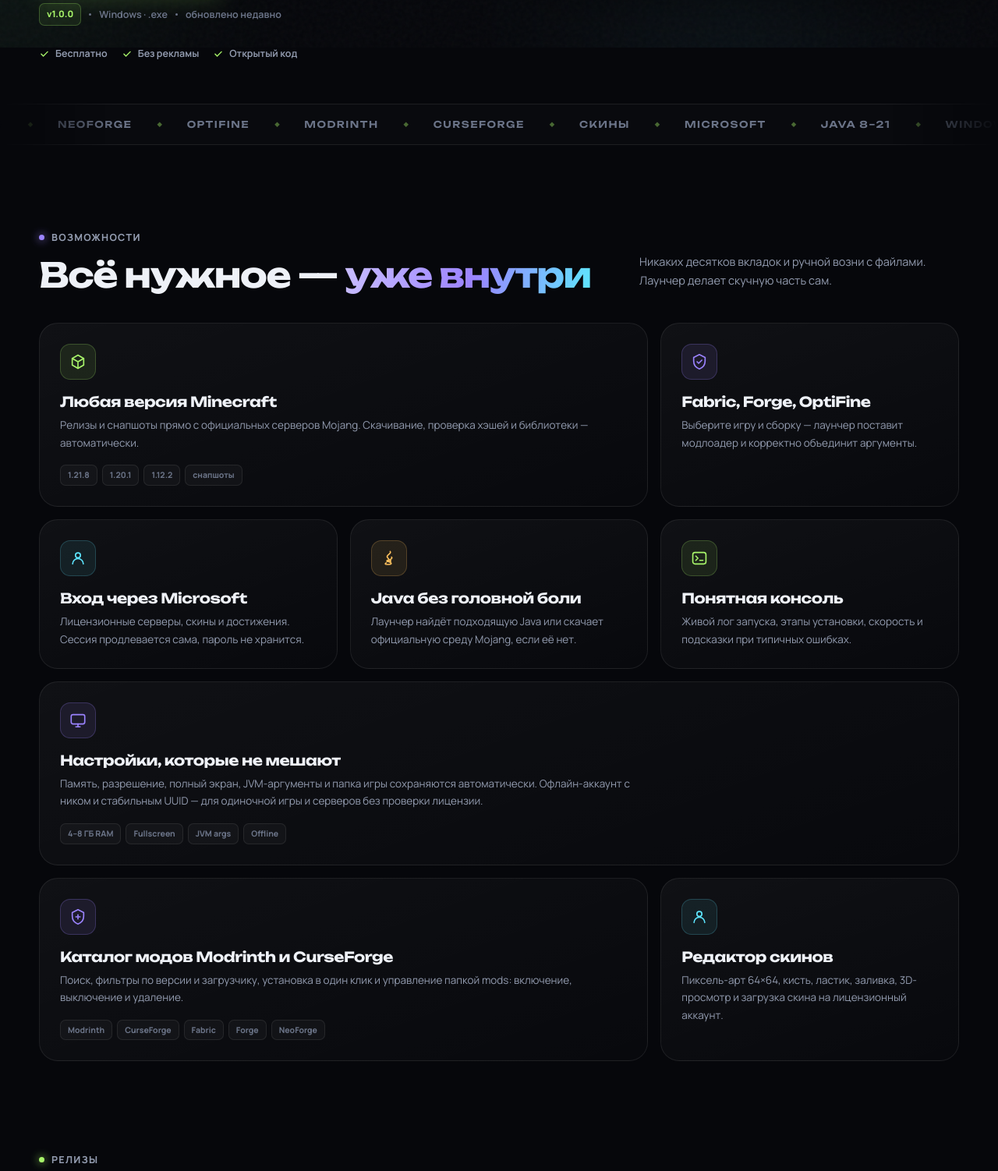
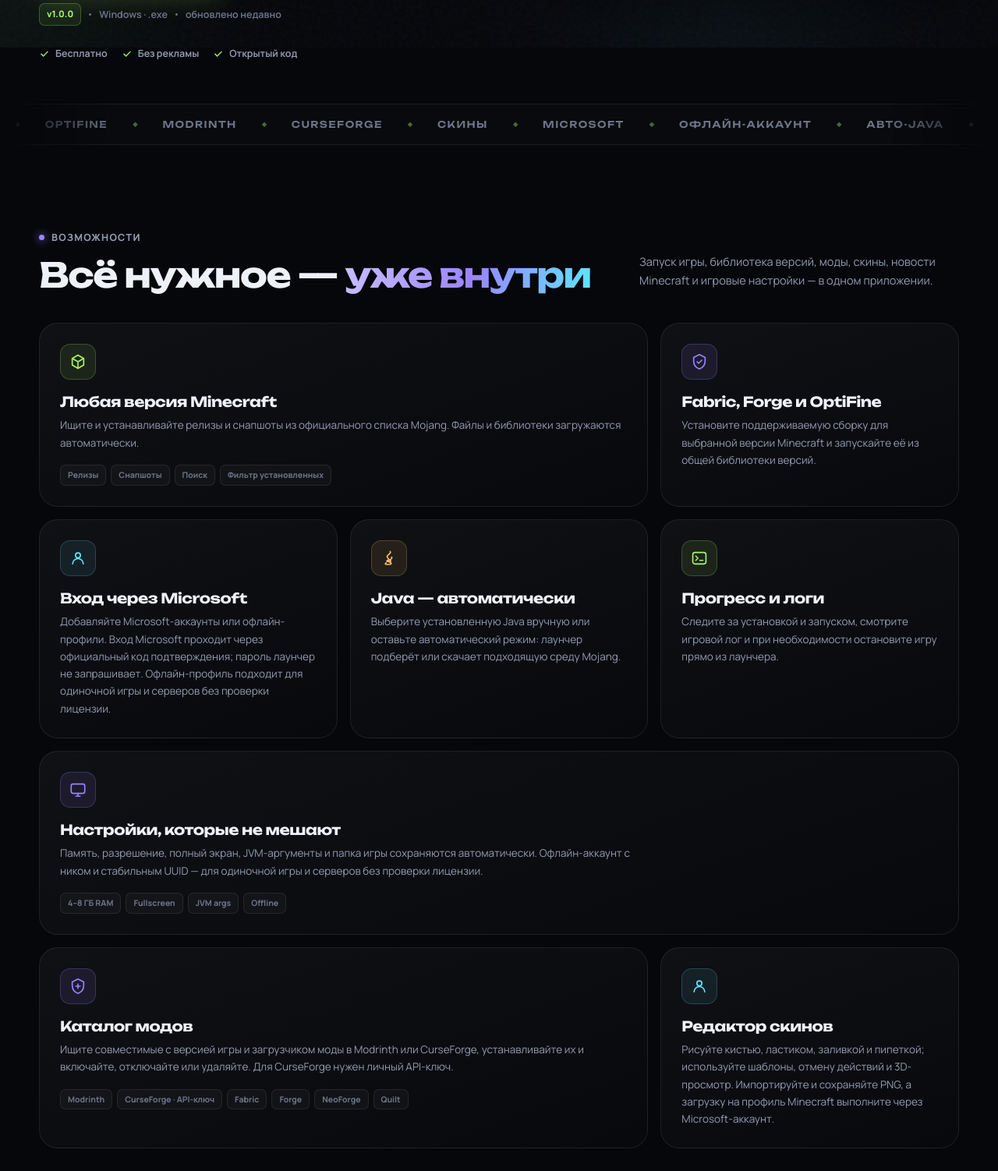
Before and after one commit to Hazik8/YLaYncher, an Electron app: page site/index.html in a window 1280 px wide. Shown: the part 739-2241 px from the top of the page at 78% size. Drawn offline with Linux system fonts and the light colour scheme; no server answers.

Commit message:
Update landing page for current launcher features

```diff
--- a/site/index.html
+++ b/site/index.html
@@ -4,11 +4,11 @@
   <meta charset="UTF-8" />
   <meta name="viewport" content="width=device-width, initial-scale=1" />
   <title>Y LaYncher — лаунчер Minecraft Java Edition</title>
-  <meta name="description" content="Y LaYncher — красивый и быстрый лаунчер Minecraft: Java Edition. Любые версии, Fabric, Forge, NeoForge, OptiFine, каталог модов Modrinth и CurseForge, редактор скинов, вход через Microsoft и автоматическая Java. Бесплатно для Windows." />
+  <meta name="description" content="Y LaYncher — лаунчер Minecraft: Java Edition для Windows. Устанавливайте vanilla, Fabric, Forge и OptiFine, ищите моды в Modrinth и CurseForge, редактируйте скины и управляйте игровыми настройками." />
   <meta name="theme-color" content="#06070b" />
   <meta property="og:type" content="website" />
   <meta property="og:title" content="Y LaYncher — лаунчер Minecraft Java Edition" />
-  <meta property="og:description" content="Любые версии Minecraft, Fabric, Forge и OptiFine. Вход через Microsoft, автоматическая Java и тёмный стеклянный интерфейс." />
+  <meta property="og:description" content="Vanilla, Fabric, Forge и OptiFine; каталог модов; редактор скинов; Microsoft и офлайн-аккаунты; автоматическая Java и гибкие настройки." />
   <meta property="og:image" content="assets/icon.png" />
   <link rel="icon" type="image/png" href="assets/icon.png" />
   <link rel="apple-touch-icon" href="assets/icon.png" />
@@ -101,9 +101,9 @@
         <p class="eyebrow"><span class="live-dot"></span> Minecraft Java Edition · Windows 10/11</p>
         <h1>Лаунчер, который<br /><span class="grad-text">просто работает.</span></h1>
         <p class="lead">
-          Y LaYncher ставит любые версии Minecraft, Fabric, Forge и OptiFine, сам находит Java
-           ищет моды в Modrinth и CurseForge, редактирует и загружает скины,
-           и держит ваши миры в порядке. Без лишних кнопок и сложных настроек.
+          Устанавливайте vanilla-версии Minecraft, Fabric, Forge и OptiFine. Ищите моды,
+          управляйте аккаунтами и настройками, рисуйте скины с 3D-просмотром —
+          всё в одном лаунчере с автоматической установкой подходящей Java.
         </p>
 
         <div class="hero-actions">
@@ -213,8 +213,8 @@
     <!-- ================= MARQUEE ================= -->
     <div class="marquee" aria-hidden="true">
       <div class="marquee-track">
-        <span>Vanilla</span><b>◆</b><span>Fabric</span><b>◆</b><span>Forge</span><b>◆</b><span>NeoForge</span><b>◆</b><span>OptiFine</span><b>◆</b><span>Modrinth</span><b>◆</b><span>CurseForge</span><b>◆</b><span>Скины</span><b>◆</b><span>Microsoft</span><b>◆</b><span>Java 8–21</span><b>◆</b><span>Windows 10/11</span><b>◆</b>
-        <span>Vanilla</span><b>◆</b><span>Fabric</span><b>◆</b><span>Forge</span><b>◆</b><span>NeoForge</span><b>◆</b><span>OptiFine</span><b>◆</b><span>Modrinth</span><b>◆</b><span>CurseForge</span><b>◆</b><span>Скины</span><b>◆</b><span>Microsoft</span><b>◆</b><span>Java 8–21</span><b>◆</b><span>Windows 10/11</span><b>◆</b>
+        <span>Vanilla</span><b>◆</b><span>Fabric</span><b>◆</b><span>Forge</span><b>◆</b><span>OptiFine</span><b>◆</b><span>Modrinth</span><b>◆</b><span>CurseForge</span><b>◆</b><span>Скины</span><b>◆</b><span>Microsoft</span><b>◆</b><span>Офлайн-аккаунт</span><b>◆</b><span>Авто-Java</span><b>◆</b><span>Windows 10/11</span><b>◆</b>
+        <span>Vanilla</span><b>◆</b><span>Fabric</span><b>◆</b><span>Forge</span><b>◆</b><span>OptiFine</span><b>◆</b><span>Modrinth</span><b>◆</b><span>CurseForge</span><b>◆</b><span>Скины</span><b>◆</b><span>Microsoft</span><b>◆</b><span>Офлайн-аккаунт</span><b>◆</b><span>Авто-Java</span><b>◆</b><span>Windows 10/11</span><b>◆</b>
       </div>
     </div>
 
@@ -225,39 +225,39 @@
           <p class="eyebrow"><span class="live-dot violet"></span> Возможности</p>
           <h2>Всё нужное — <span class="grad-text-violet">уже внутри</span></h2>
         </div>
-        <p class="section-sub">Никаких десятков вкладок и ручной возни с файлами. Лаунчер делает скучную часть сам.</p>
+        <p class="section-sub">Запуск игры, библиотека версий, моды, скины, новости Minecraft и игровые настройки — в одном приложении.</p>
       </div>
 
       <div class="feature-grid">
         <article class="feature-card feature-wide">
           <div class="feature-icon lime"><svg><use href="#i-cube"/></svg></div>
           <h3>Любая версия Minecraft</h3>
-          <p>Релизы и снапшоты прямо с официальных серверов Mojang. Скачивание, проверка хэшей и библиотеки — автоматически.</p>
-          <div class="feature-chips"><span>1.21.8</span><span>1.20.1</span><span>1.12.2</span><span>снапшоты</span></div>
+          <p>Ищите и устанавливайте релизы и снапшоты из официального списка Mojang. Файлы и библиотеки загружаются автоматически.</p>
+          <div class="feature-chips"><span>Релизы</span><span>Снапшоты</span><span>Поиск</span><span>Фильтр установленных</span></div>
         </article>
 
         <article class="feature-card">
           <div class="feature-icon violet"><svg><use href="#i-shield"/></svg></div>
-          <h3>Fabric, Forge, OptiFine</h3>
-          <p>Выберите игру и сборку — лаунчер поставит модлоадер и корректно объединит аргументы.</p>
+          <h3>Fabric, Forge и OptiFine</h3>
+          <p>Установите поддерживаемую сборку для выбранной версии Minecraft и запускайте её из общей библиотеки версий.</p>
         </article>
 
         <article class="feature-card">
           <div class="feature-icon cyan"><svg><use href="#i-user"/></svg></div>
           <h3>Вход через Microsoft</h3>
-          <p>Лицензионные серверы, скины и достижения. Сессия продлевается сама, пароль не хранится.</p>
+          <p>Добавляйте Microsoft-аккаунты или офлайн-профили. Вход Microsoft проходит через официальный код подтверждения; пароль лаунчер не запрашивает. Офлайн-профиль подходит для одиночной игры и серверов без проверки лицензии.</p>
         </article>
 
         <article class="feature-card">
           <div class="feature-icon amber"><svg><use href="#i-java"/></svg></div>
-          <h3>Java без головной боли</h3>
-          <p>Лаунчер найдёт подходящую Java или скачает официальную среду Mojang, если её нет.</p>
+          <h3>Java — автоматически</h3>
+          <p>Выберите установленную Java вручную или оставьте автоматический режим: лаунчер подберёт или скачает подходящую среду Mojang.</p>
         </article>
 
         <article class="feature-card">
           <div class="feature-icon lime"><svg><use href="#i-terminal"/></svg></div>
-          <h3>Понятная консоль</h3>
-          <p>Живой лог запуска, этапы установки, скорость и подсказки при типичных ошибках.</p>
+          <h3>Прогресс и логи</h3>
+          <p>Следите за установкой и запуском, смотрите игровой лог и при необходимости остановите игру прямо из лаунчера.</p>
         </article>
 
         <article class="feature-card feature-wide feature-full">
@@ -269,15 +269,15 @@
 
         <article class="feature-card feature-wide">
           <div class="feature-icon violet"><svg><use href="#i-mod"/></svg></div>
-          <h3>Каталог модов Modrinth и CurseForge</h3>
-          <p>Поиск, фильтры по версии и загрузчику, установка в один клик и управление папкой mods: включение, выключение и удаление.</p>
-          <div class="feature-chips"><span>Modrinth</span><span>CurseForge</span><span>Fabric</span><span>Forge</span><span>NeoForge</span></div>
+          <h3>Каталог модов</h3>
+          <p>Ищите совместимые с версией игры и загрузчиком моды в Modrinth или CurseForge, устанавливайте их и включайте, отключайте или удаляйте. Для CurseForge нужен личный API-ключ.</p>
+          <div class="feature-chips"><span>Modrinth</span><span>CurseForge · API-ключ</span><span>Fabric</span><span>Forge</span><span>NeoForge</span><span>Quilt</span></div>
         </article>
 
         <article class="feature-card">
           <div class="feature-icon cyan"><svg><use href="#i-user"/></svg></div>
           <h3>Редактор скинов</h3>
-          <p>Пиксель-арт 64×64, кисть, ластик, заливка, 3D-просмотр и загрузка скина на лицензионный аккаунт.</p>
+          <p>Рисуйте кистью, ластиком, заливкой и пипеткой; используйте шаблоны, отмену действий и 3D-просмотр. Импортируйте и сохраняйте PNG, а загрузку на профиль Minecraft выполните через Microsoft-аккаунт.</p>
         </article>
       </div>
     </section>
@@ -314,8 +314,7 @@
       <div id="releases-list" class="releases-list" aria-live="polite"></div>
 
       <p class="release-note">
-        Список формируется из GitHub Releases автоматически. Если релизов ещё нет — соберите установщик
-        по инструкции в <code>SITE.md</code> или прикрепите файл к релизу вручную.
+        Список версий лаунчера формируется из GitHub Releases автоматически. Установщик Windows публикуется вместе с релизом.
       </p>
     </section>
 
@@ -364,11 +363,11 @@
           <h2>Что нужно для запуска</h2>
           <ul class="req-list">
             <li><span class="req-icon"><svg><use href="#i-windows"/></svg></span><span><strong>Windows 10/11</strong><small>64-битная система</small></span></li>
-            <li><span class="req-icon"><svg><use href="#i-chip"/></svg></span><span><strong>4 ГБ ОЗУ</strong><small>8 ГБ рекомендуется для сборок с модами</small></span></li>
-            <li><span class="req-icon"><svg><use href="#i-java"/></svg></span><span><strong>Java 8–21</strong><small>Лаунчер найдёт или скачает нужную версию</small></span></li>
+            <li><span class="req-icon"><svg><use href="#i-chip"/></svg></span><span><strong>От 4 ГБ ОЗУ</strong><small>8 ГБ рекомендуется для игры с модами</small></span></li>
+            <li><span class="req-icon"><svg><use href="#i-java"/></svg></span><span><strong>Java устанавливать не нужно</strong><small>Лаунчер подберёт среду для выбранной версии</small></span></li>
             <li><span class="req-icon"><svg><use href="#i-monitor"/></svg></span><span><strong>Интернет</strong><small>Для установки версий и входа в аккаунт</small></span></li>
           </ul>
-          <p class="req-foot">macOS и Linux: лаунчер можно собрать из исходников, готовые сборки зависят от релизов в GitHub.</p>
+          <p class="req-foot">Готовый установщик сейчас выпускается для Windows. Исходный код доступен на GitHub.</p>
         </div>
 
         <div class="faq">
@@ -382,22 +381,22 @@
 
           <details class="faq-item">
             <summary>Нужно ли устанавливать Java отдельно?<svg><use href="#i-chevron"/></svg></summary>
-            <p>Нет. Лаунчер ищет Java на компьютере, а если подходящей версии нет — скачивает официальную среду Mojang. Для старых версий нужна Java 8, для современных Forge/OptiFine — 17 или 21.</p>
+            <p>Нет. Лаунчер подбирает Java, совместимую с выбранной версией Minecraft, и при необходимости загружает среду Mojang. В настройках можно выбрать найденную Java или указать путь вручную.</p>
           </details>
 
           <details class="faq-item">
             <summary>Куда скачиваются версии и миры?<svg><use href="#i-chevron"/></svg></summary>
-            <p>По умолчанию в <code>%APPDATA%\.minecraft</code>. Папку можно изменить в настройках. Миры, моды и ресурспаки лежат в привычных папках <code>saves</code>, <code>mods</code> и <code>resourcepacks</code>.</p>
+            <p>По умолчанию в <code>%APPDATA%\.minecraft</code>. Папку игры можно изменить в настройках или открыть нужный каталог из лаунчера. Миры, моды и ресурспаки хранятся в стандартных папках Minecraft.</p>
           </details>
 
           <details class="faq-item">
             <summary>Можно ли играть с модами?<svg><use href="#i-chevron"/></svg></summary>
-            <p>Да. Установите Fabric, Forge, NeoForge или Quilt, затем ищите и ставьте моды прямо в лаунчере через Modrinth и CurseForge — они сразу попадают в папку <code>mods</code>. Можно включать, выключать и удалять моды без ручной возни с файлами.</p>
+            <p>Да. В каталоге можно искать моды в Modrinth и CurseForge с фильтрами по версии игры и загрузчику. Сам лаунчер устанавливает Fabric, Forge и OptiFine; NeoForge и Quilt можно выбрать для поиска модов, если соответствующий профиль уже подготовлен. Для поиска и установки через CurseForge нужен API-ключ.</p>
           </details>
 
           <details class="faq-item">
             <summary>Почему Windows предупреждает при запуске?<svg><use href="#i-chevron"/></svg></summary>
-            <p>Установщик не подписан платным сертификатом, поэтому SmartScreen может показать предупреждение. Файл можно проверить по контрольной сумме из GitHub Releases. Со временем репутация файла растёт.</p>
+            <p>Установщик не подписан сертификатом издателя, поэтому SmartScreen может показать предупреждение. Если файл скачан со страницы релиза проекта на GitHub, это ожидаемое предупреждение для неподписанного приложения.</p>
           </details>
 
           <details class="faq-item">
```
